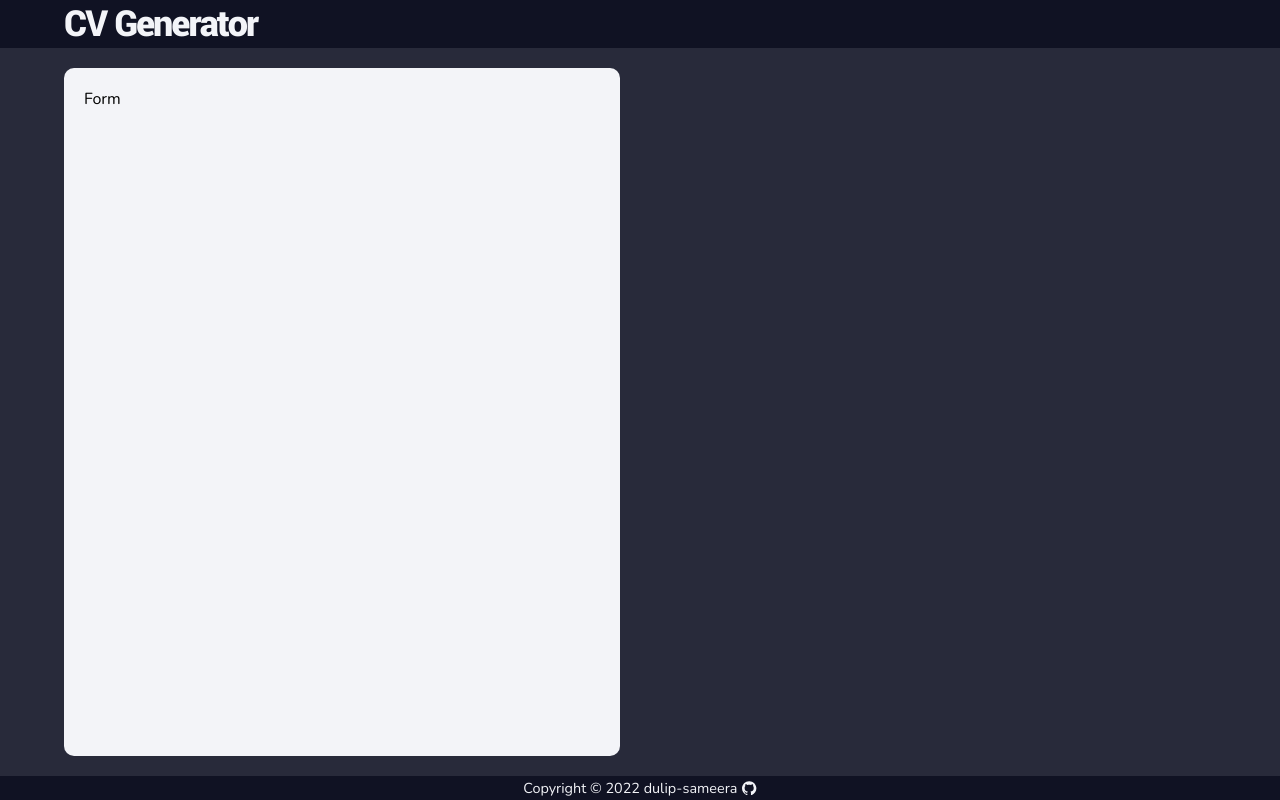
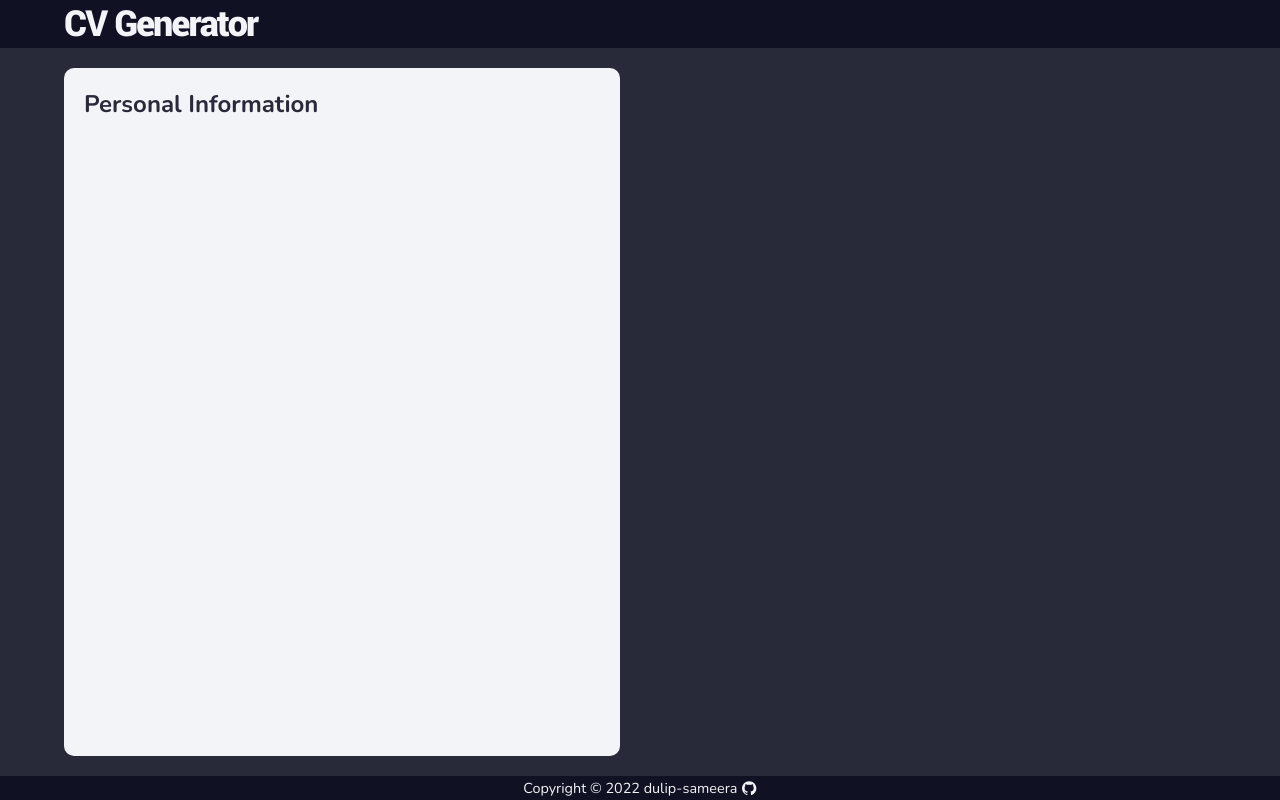
Before and after one commit to dulip-sameera/react-cv-generator, a React (Create React App) app: page / in a window 1280 px wide. Built offline with nearby package versions, Linux system fonts and the light colour scheme.

Commit message:
add personal component

```diff
--- a/src/components/Body/Form/Form.js
+++ b/src/components/Body/Form/Form.js
@@ -1,5 +1,6 @@
 import React, { Component } from "react";
 import styled from "styled-components";
+import Personal from "./Personal";
 
 const LayoutDiv = styled.div`
   grid-column: 1/2;
@@ -14,7 +15,7 @@ export class Form extends Component {
     const { data, experience, education } = this.props.info;
     return (
       <LayoutDiv>
-        <div>Form</div>
+        <Personal data={data.personalInfo} />
       </LayoutDiv>
     );
   }
```
